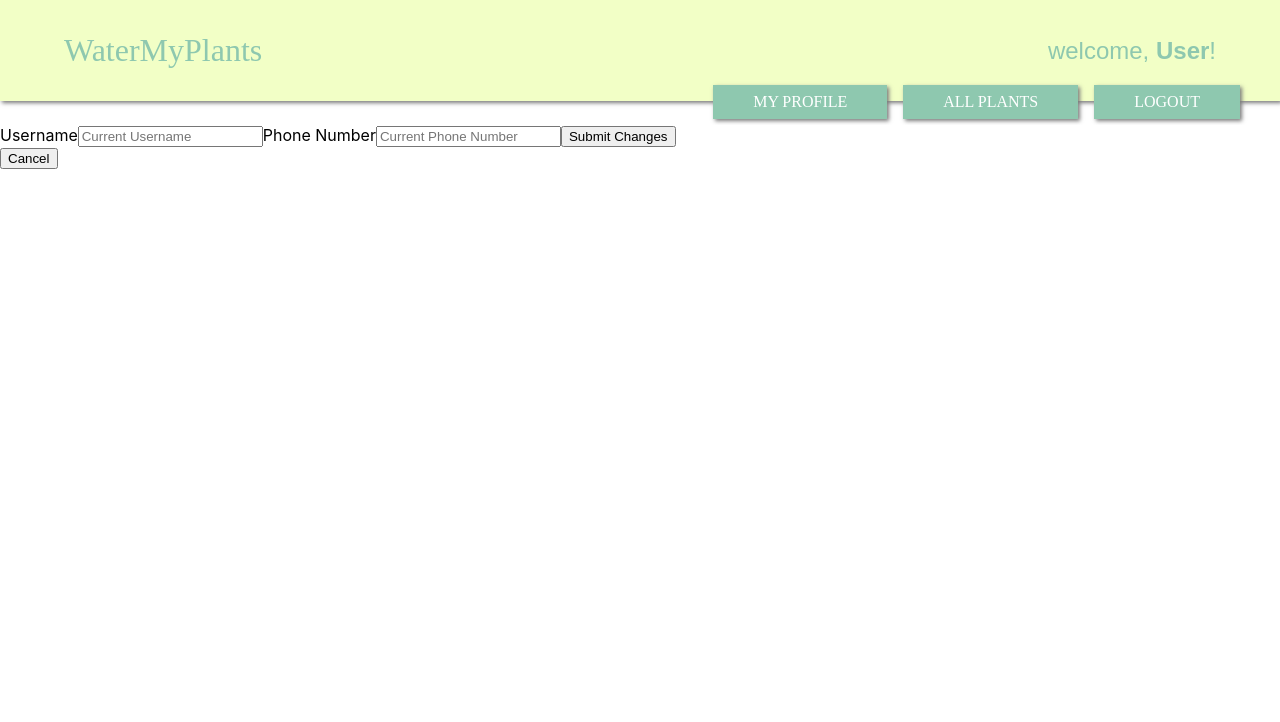
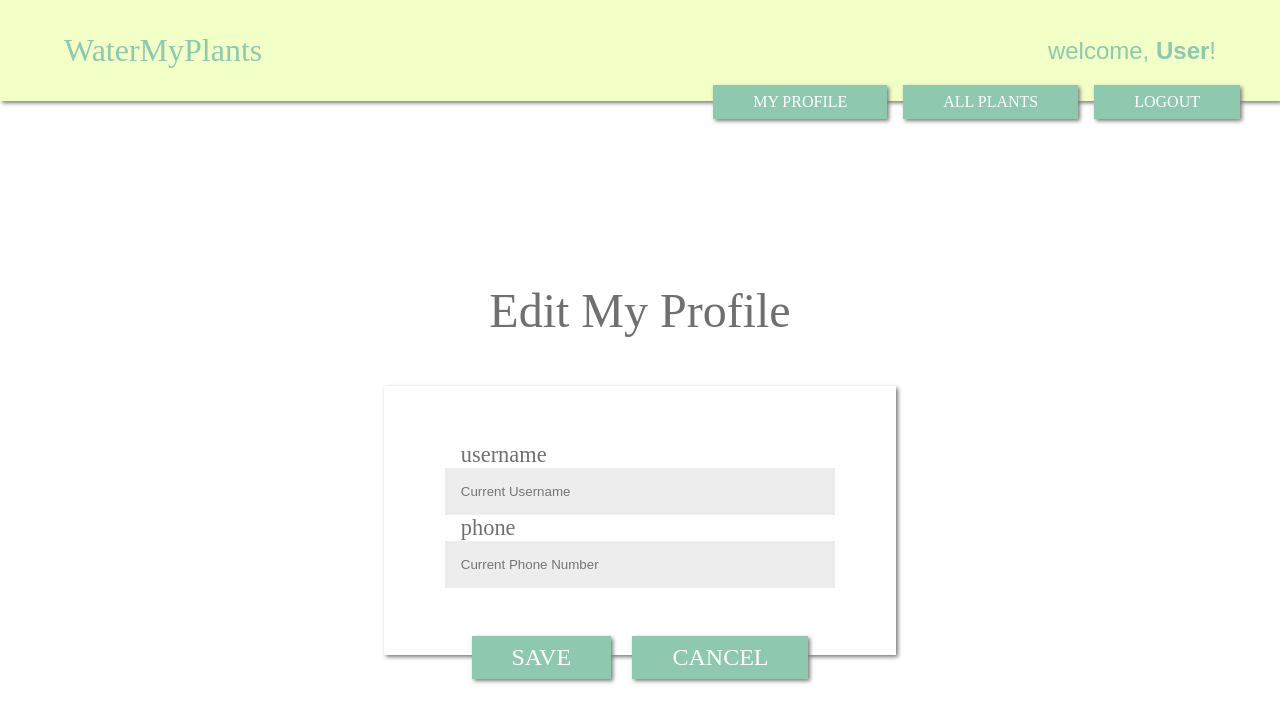
Before and after one commit to water-my-plants-tt-43/water-my-plants, a React (Create React App) app in the folder client/: page /user/edit in a window 1280 px wide. Shown: the top 722 px of the page. Built offline with nearby package versions, Linux system fonts and the light colour scheme; no server answers; sample sign-in values are in the browser's storage; a web font is replaced by a local one.

Commit message:
edit user form is styled

```diff
--- a/client/src/components/EditUser.js
+++ b/client/src/components/EditUser.js
@@ -1,6 +1,8 @@
 import React, { useState, useEffect } from "react";
 import registerFormSchema from "../validation/RegisterFormSchema";
 import * as yup from "yup";
+import Button from './Button'
+import {FormContainer, FormRouteContainer} from './FormContainer'
 import { axiosWithAuth } from "../utils/axiosWithAuth";
 import { useHistory } from "react-router-dom";
 
@@ -61,10 +63,13 @@ export default function EditUser() {
   };
 
   return (
-    <>
-      <form onSubmit={handleSubmit}>
-        <label>
-          Username
+
+      <FormContainer>
+        <h3>Edit My Profile</h3>
+        <div className='formContainer'>
+
+          <form onSubmit={handleSubmit}>
+        <label>username</label>
           <input
             name='username'
             type='text'
@@ -72,10 +77,9 @@ export default function EditUser() {
             onChange={onChange}
             placeholder='Current Username'
           />
-        </label>
 
-        <label>
-          Phone Number
+
+        <label>phone</label>
           <input
             name='phone'
             type='tel'
@@ -83,11 +87,18 @@ export default function EditUser() {
             onChange={onChange}
             placeholder='Current Phone Number'
           />
-        </label>
 
-        <button>Submit Changes</button>
+
+        <div className='button'>
+          <Button type='submit' innerText={'save'}/>
+          <Button onClick={()=>push('/user')} innerText={'Cancel'}/>
+        </div>
+
+
       </form>
-      <button onClick={() => push("/user")}>Cancel</button>
-    </>
+      </div>
+
+      </FormContainer>
+
   );
 }
```
